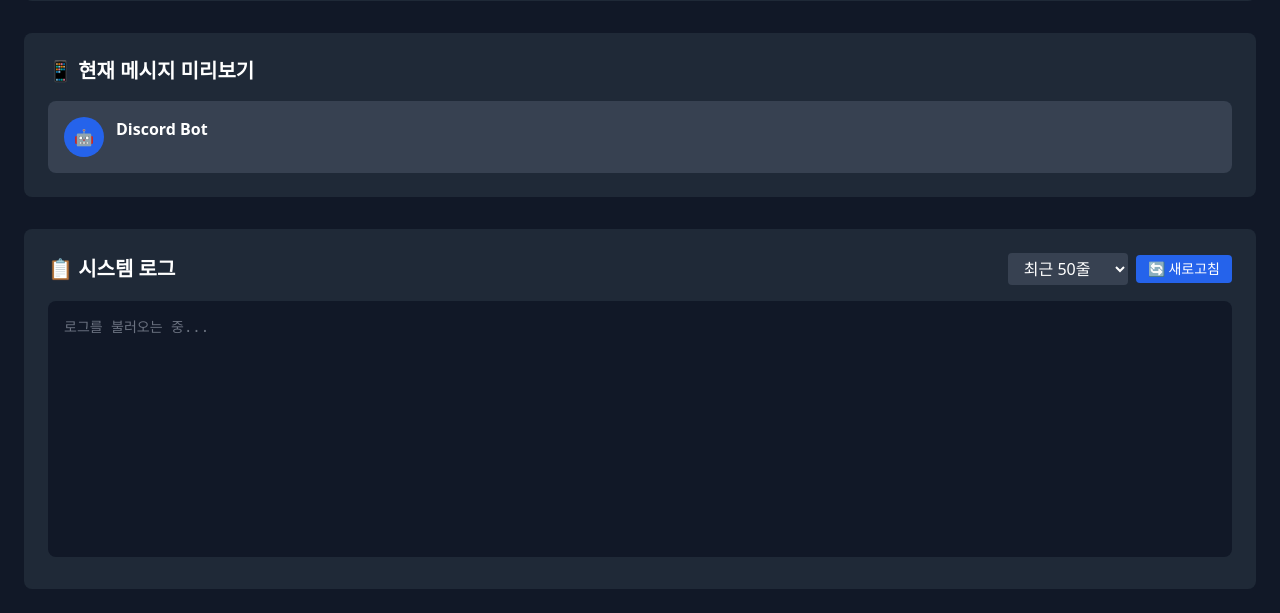
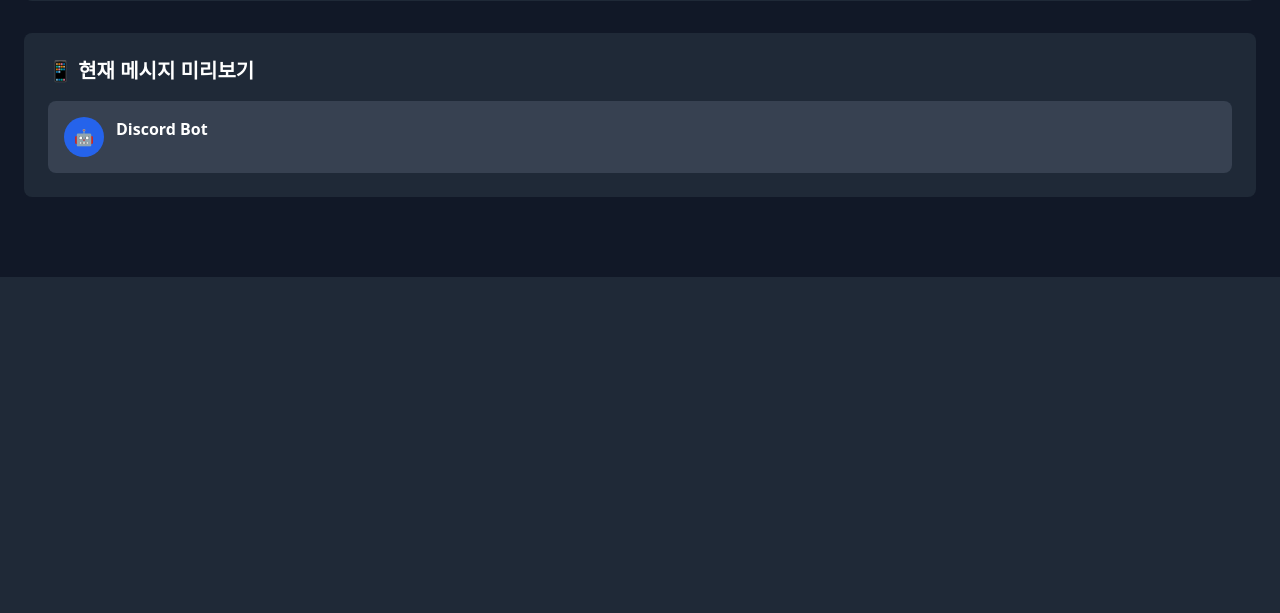
Before and after one commit to YUNJINSU1/discord, a Flask app: template web/templates/dashboard.html in a window 1280 px wide. Shown: the part 523-1136 px from the top of the page. After the commit the page ends 800 px from the top, so only its background shows below. Run offline with Flask 3, Linux system fonts and the light colour scheme; the template is opened without the code that fills it, so the values that code supplies are empty.

Commit message:
Remove unused log feature from dashboard

```diff
--- a/backend/src/web_interface.py
+++ b/backend/src/web_interface.py
@@ -202,12 +202,6 @@
             }
             return jsonify(status)
 
-        @self.app.route('/api/logs')
-        @require_auth
-        def get_logs():
-            """로그 조회 API - 제거됨"""
-            return jsonify({'logs': [], 'message': '로깅 기능이 제거되었습니다'})
-
         @self.app.route('/api/images')
         @require_auth
         def list_images():
--- a/web/templates/dashboard.html
+++ b/web/templates/dashboard.html
@@ -126,68 +126,9 @@
                 </div>
             </div>
         </div>
-        <!-- 로그 섹션 -->
-        <div class="bg-gray-800 p-6 rounded-lg mt-8">
-            <div class="flex justify-between items-center mb-4">
-                <h3 class="text-xl font-semibold">📋 시스템 로그</h3>
-                <div class="flex items-center space-x-2">
-                    <select id="log-lines" class="bg-gray-700 text-white px-3 py-1 rounded">
-                        <option value="50">최근 50줄</option>
-                        <option value="100">최근 100줄</option>
-                        <option value="200">최근 200줄</option>
-                    </select>
-                    <button onclick="loadLogs()" class="bg-blue-600 hover:bg-blue-700 px-3 py-1 rounded text-sm">
-                        🔄 새로고침
-                    </button>
-                </div>
-            </div>
-
-            <div id="log-container" class="bg-gray-900 p-4 rounded-lg h-64 overflow-y-auto font-mono text-sm">
-                <div class="text-gray-500">로그를 불러오는 중...</div>
-            </div>
-
-            <div class="mt-2 text-sm text-gray-400" id="log-info"></div>
-        </div>
     </div>
 
     <script>
-        // HTML 이스케이프
-        function escapeHtml(text) {
-            const div = document.createElement('div');
-            div.textContent = text;
-            return div.innerHTML;
-        }
-
-        // 로그 불러오기
-        async function loadLogs() {
-            try {
-                const lines = document.getElementById('log-lines').value;
-                const response = await axios.get(`/api/logs?lines=${lines}`);
-                const data = response.data;
-                const container = document.getElementById('log-container');
-                const info = document.getElementById('log-info');
-
-                if (data.logs && data.logs.length) {
-                    container.innerHTML = data.logs.map(log => {
-                        let color = 'text-gray-300';
-                        if (log.includes('ERROR')) color = 'text-red-400';
-                        else if (log.includes('WARNING')) color = 'text-yellow-400';
-                        else if (log.includes('INFO')) color = 'text-blue-400';
-                        return `<div class="${color}">${escapeHtml(log)}</div>`;
-                    }).join('');
-                    info.textContent = `총 ${data.total_lines}줄 중 최근 ${data.shown_lines}줄 표시`;
-                    container.scrollTop = container.scrollHeight;
-                } else {
-                    container.innerHTML = '<div class="text-gray-500">로그가 없습니다.</div>';
-                    info.textContent = '';
-                }
-            } catch (err) {
-                console.error('로그 로드 오류:', err);
-                document.getElementById('log-container').innerHTML =
-                    '<div class="text-red-400">로그 로드에 실패했습니다.</div>';
-            }
-        }
-
         // 봇 제어 API 호출
         async function controlBot(action) {
             try {
```
